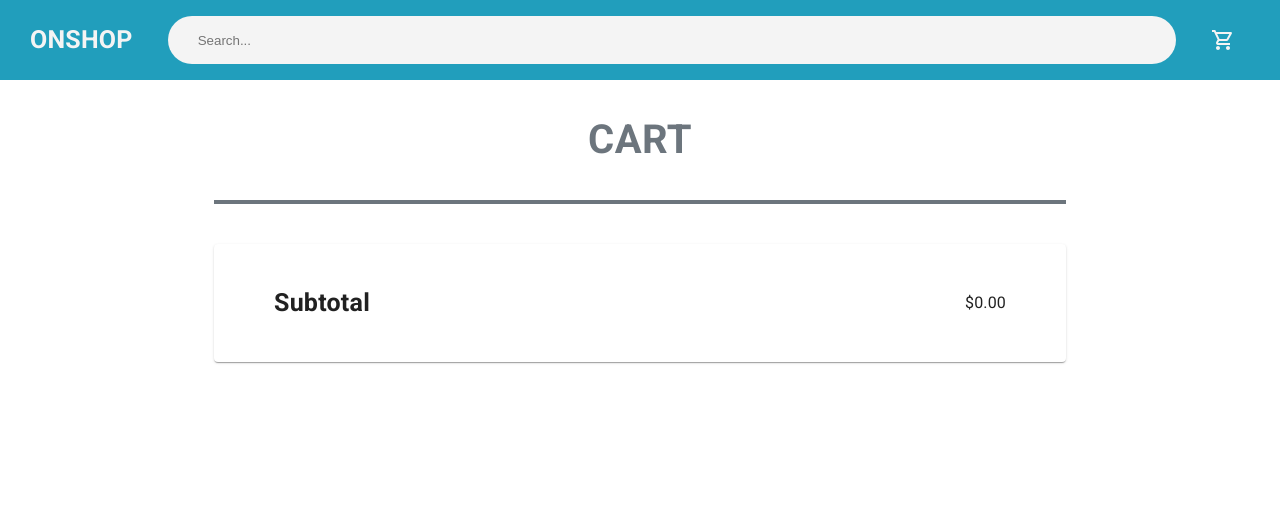
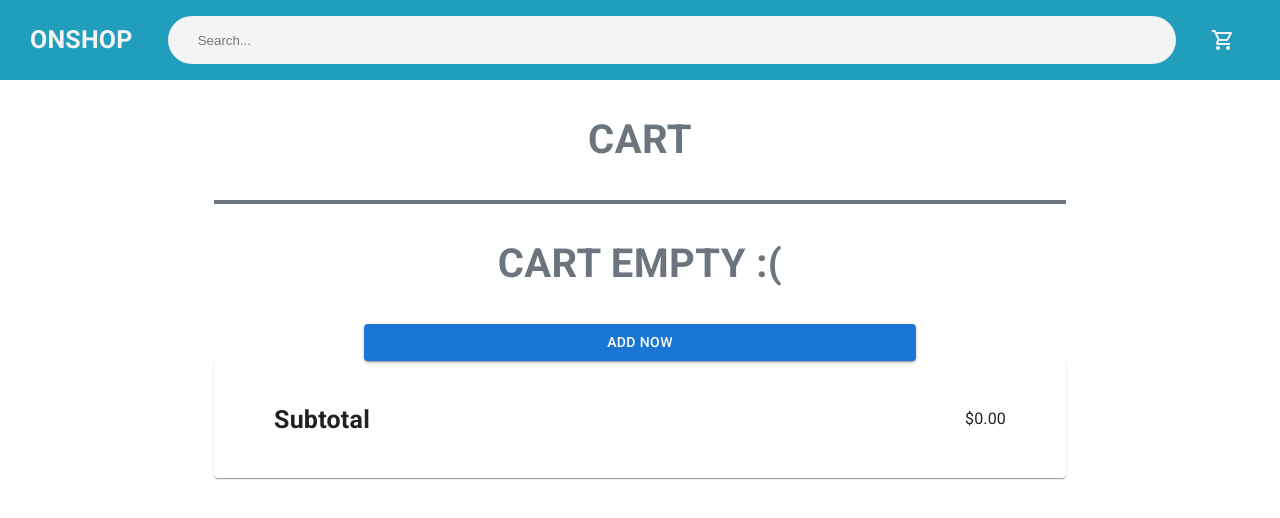
Before and after one commit to Gohan-18/Shopping-Assignment, a React (Vite) app in the folder Sh-assign/: page /cart in a window 1280 px wide. Shown: the top 518 px of the page. Built offline with nearby package versions, Linux system fonts and the light colour scheme.

Commit message:
final ui touchup

```diff
--- a/Sh-assign/src/components/Cart.jsx
+++ b/Sh-assign/src/components/Cart.jsx
@@ -1,6 +1,7 @@
 import { useTheme } from "@emotion/react";
 import {
   Box,
+  Button,
   Card,
   CardMedia,
   Container,
@@ -14,12 +15,14 @@ import AddRoundedIcon from "@mui/icons-material/AddRounded";
 import RemoveRoundedIcon from "@mui/icons-material/RemoveRounded";
 import { getSubTotal } from "../utils";
 import { addTOCart, removeFromCart } from "../feature/Cart-slice";
+import { useNavigate } from "react-router-dom";
 
 const Cart = () => {
   const theme = useTheme();
   const { cartItems } = useSelector((state) => state?.cart);
   const subTotal = getSubTotal(cartItems)?.toFixed(2);
   const dispatch = useDispatch();
+  const navigate = useNavigate();
 
   function increaseItem({ product, quantity }) {
     dispatch(addTOCart({ product, quantity }));
@@ -50,6 +53,7 @@ const Cart = () => {
           CART
         </Typography>
         {/* </Box> */}
+        {cartItems.length ? (
           <Box sx={{ width: "100%", py: "20px" }}>
             {cartItems.map((item) => {
               const { product, quantity } = item;
@@ -125,10 +129,14 @@ const Cart = () => {
                         <AddRoundedIcon sx={{ fontSize: "20px" }} />
                       </IconButton>
                     </Box>
-                  <Typography sx={{fontSize: {
-                    xs: '16px',
-                    sm: '20px'
-                  }}} >
+                    <Typography
+                      sx={{
+                        fontSize: {
+                          xs: "16px",
+                          sm: "20px",
+                        },
+                      }}
+                    >
                       Total : ${getSubTotal([{ product, quantity }]).toFixed(2)}
                     </Typography>
                   </Box>
@@ -136,6 +144,23 @@ const Cart = () => {
               );
             })}
           </Box>
+        ) : (
+          <Container maxWidth='sm' sx={{display: 'flex', width: '100%', justiftContent: 'center', flexDirection: 'column'}} >
+            <Typography
+              sx={{
+                fontSize: {
+                  xs: "20px",
+                  sm: "40px",
+                },
+                fontWeight: 600,
+                color: "#6c757d",
+                textAlign: "center",
+                py: "30px",
+              }}
+            >{`CART EMPTY :(`}</Typography>
+            <Button onClick={() => navigate('/')} variant='contained' >ADD NOW</Button>
+          </Container>
+        )}
 
         <Card
           sx={{
```
Lines whose indentation alone changed are shown as unchanged.
